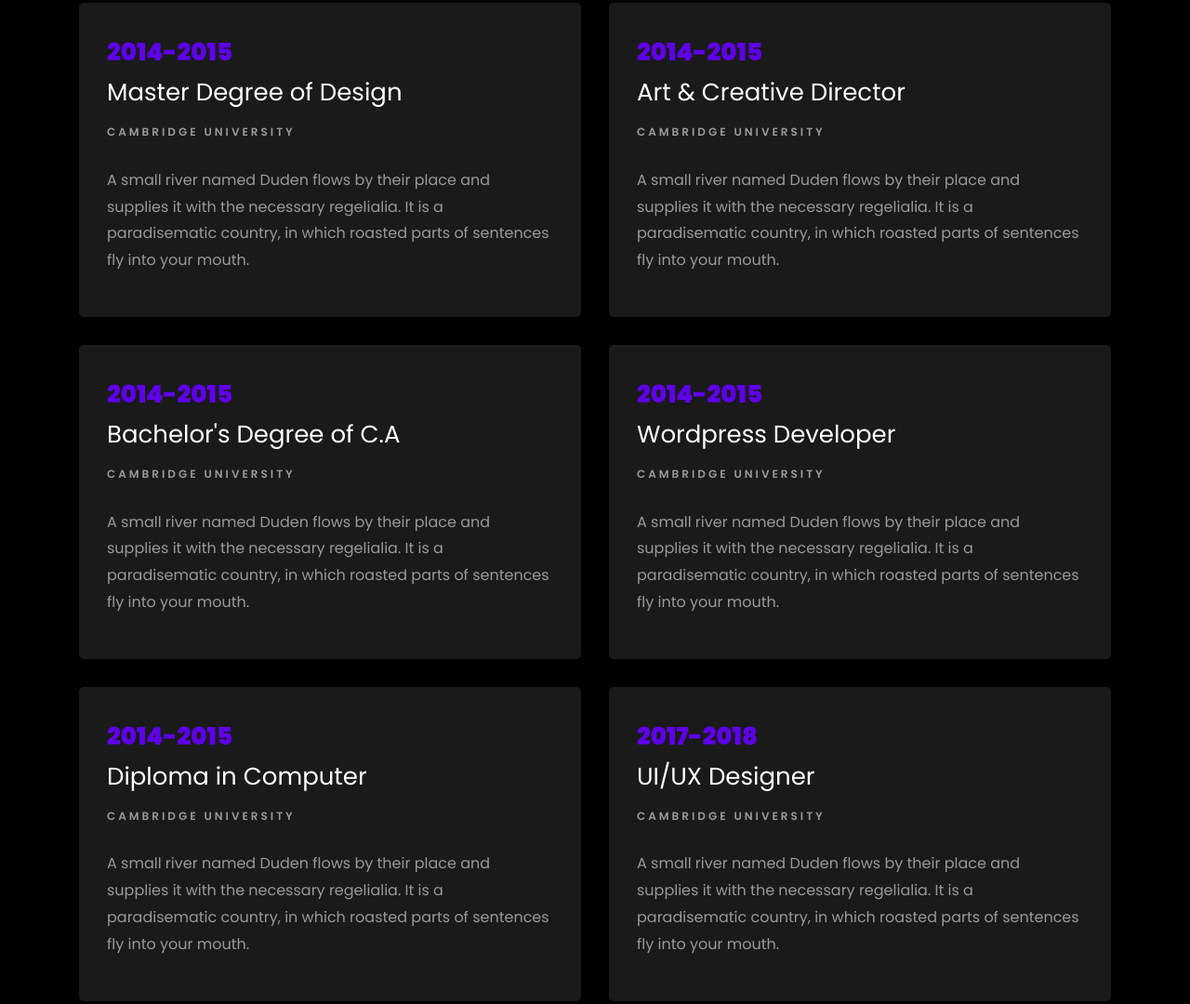
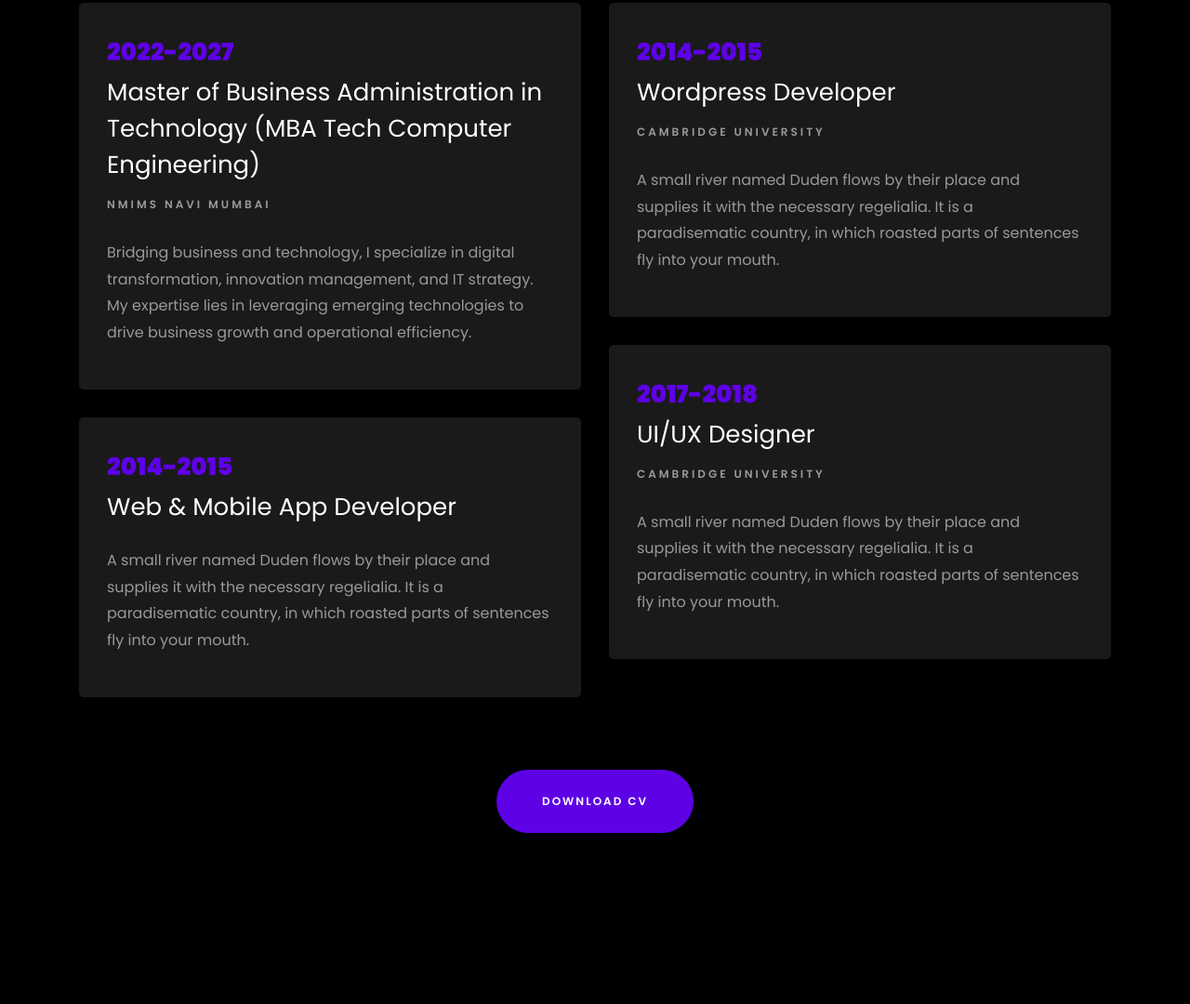
Before and after one commit to Nachiket1311/Personal_Web, a plain HTML site: page index.html in a window 1280 px wide. Shown: the part 1730-2810 px from the top of the page at 93% size. Drawn offline with Linux system fonts and the light colour scheme; animation ran at ten frames a second; files whose address does not match are found by name.

Commit message:
Update index.html

```diff
--- a/index.html
+++ b/index.html
@@ -116,38 +116,30 @@
     		<div class="row">
     			<div class="col-md-6">
     				<div class="resume-wrap ftco-animate">
+    					<span class="date">2022-2027</span>
+    					<h2>Master of Business Administration in Technology (MBA Tech Computer Engineering)</h2>
+    					<span class="position">NMIMS Navi Mumbai</span>
+    					<p class="mt-4">Bridging business and technology, I specialize in digital transformation, innovation management, and IT strategy. My expertise lies in leveraging emerging technologies to drive business growth and operational efficiency.</p>
+    				</div>
+
+
+
+    				<div class="resume-wrap ftco-animate">
     					<span class="date">2014-2015</span>
-    					<h2>Master Degree of Design</h2>
-    					<span class="position">Cambridge University</span>
+    					<h2>Web &amp; Mobile App Developer</h2>
+    					<!-- <span class="position">Cambridge University</span> -->
     					<p class="mt-4">A small river named Duden flows by their place and supplies it with the necessary regelialia. It is a paradisematic country, in which roasted parts of sentences fly into your mouth.</p>
     				</div>
-    				<div class="resume-wrap ftco-animate">
-    					<span class="date">2014-2015</span>
-    					<h2>Bachelor's Degree of C.A</h2>
-    					<span class="position">Cambridge University</span>
-    					<p class="mt-4">A small river named Duden flows by their place and supplies it with the necessary regelialia. It is a paradisematic country, in which roasted parts of sentences fly into your mouth.</p>
-    				</div>
-    				<div class="resume-wrap ftco-animate">
-    					<span class="date">2014-2015</span>
-    					<h2>Diploma in Computer</h2>
-    					<span class="position">Cambridge University</span>
-    					<p class="mt-4">A small river named Duden flows by their place and supplies it with the necessary regelialia. It is a paradisematic country, in which roasted parts of sentences fly into your mouth.</p>
-    				</div>
-    			</div>
+				</div>
 
-    			<div class="col-md-6">
-    				<div class="resume-wrap ftco-animate">
-    					<span class="date">2014-2015</span>
-    					<h2>Art &amp; Creative Director</h2>
-    					<span class="position">Cambridge University</span>
-    					<p class="mt-4">A small river named Duden flows by their place and supplies it with the necessary regelialia. It is a paradisematic country, in which roasted parts of sentences fly into your mouth.</p>
-    				</div>
-    				<div class="resume-wrap ftco-animate">
+				<div class="col-md-6">
+					<div class="resume-wrap ftco-animate">
     					<span class="date">2014-2015</span>
     					<h2>Wordpress Developer</h2>
     					<span class="position">Cambridge University</span>
     					<p class="mt-4">A small river named Duden flows by their place and supplies it with the necessary regelialia. It is a paradisematic country, in which roasted parts of sentences fly into your mouth.</p>
     				</div>
+
     				<div class="resume-wrap ftco-animate">
     					<span class="date">2017-2018</span>
     					<h2>UI/UX Designer</h2>
@@ -321,7 +313,7 @@
 		</section>
 
 
-    <!-- <section class="ftco-section ftco-project" id="projects-section">
+    <section class="ftco-section ftco-project" id="projects-section">
     	<div class="container">
     		<div class="row justify-content-center pb-5">
           <div class="col-md-12 heading-section text-center ftco-animate">
@@ -508,7 +500,7 @@
 					</div>
 				</div>
 			</div>
-		</section> -->
+		</section>
 
     <section class="ftco-section contact-section ftco-no-pb" id="contact-section">
       <div class="container">
```
